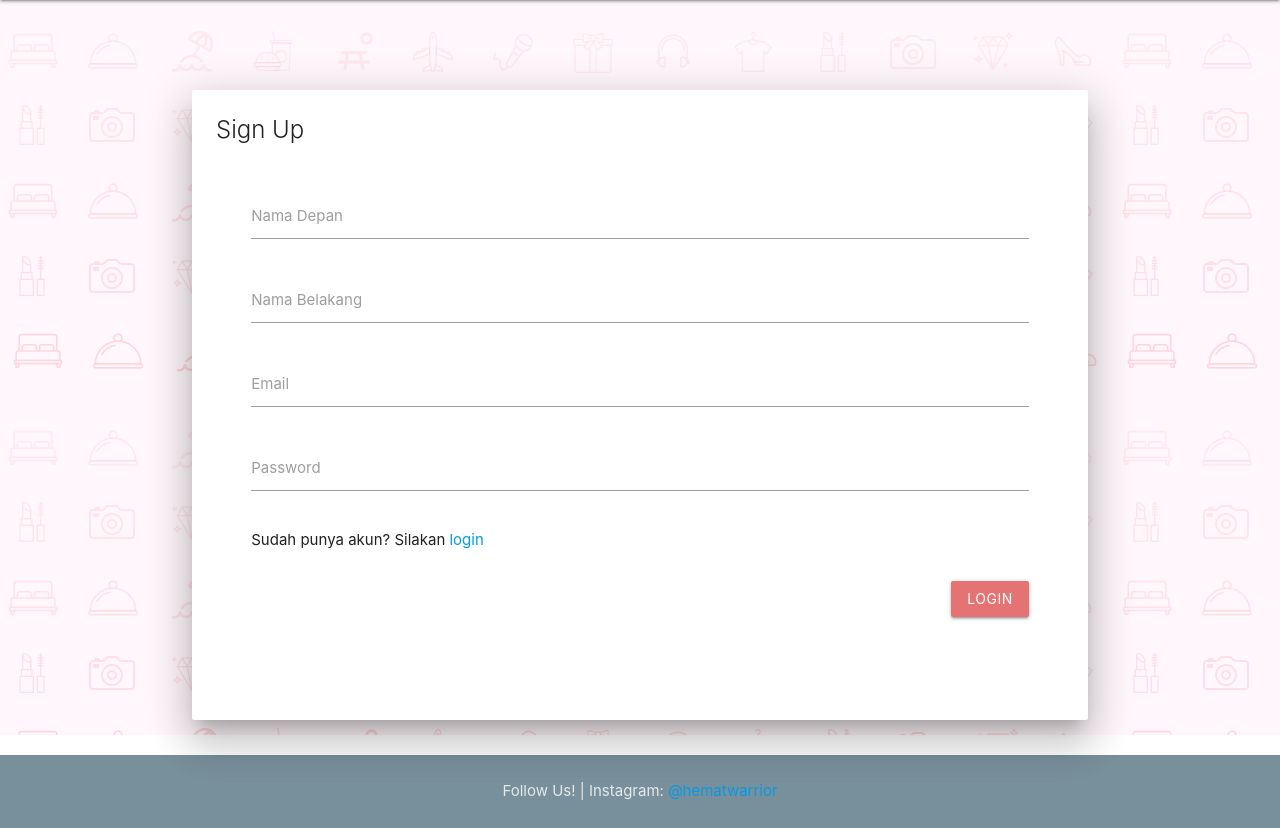
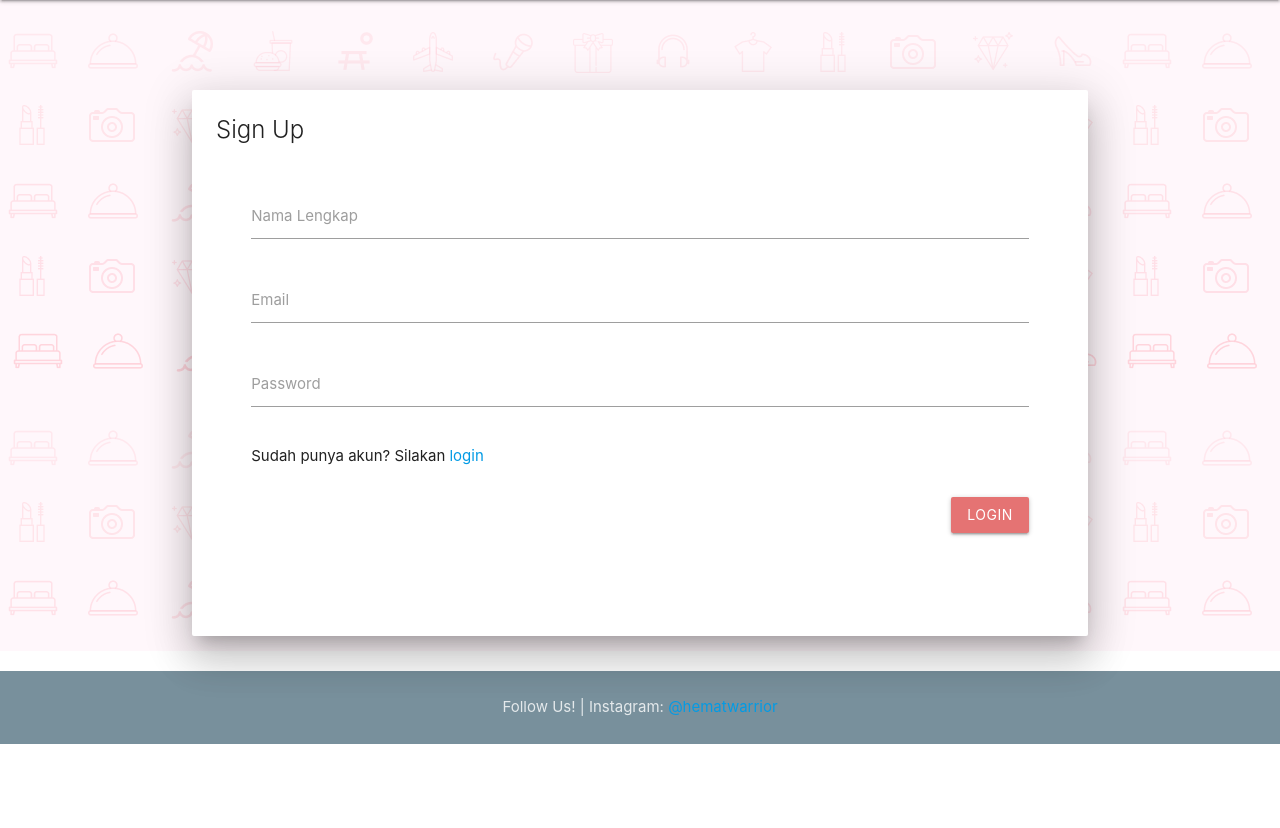
Before and after one commit to rizkiprastyo22/Website-Promo, a CodeIgniter app: page /hematwarrior/auth/signup in a window 1280 px wide. Shown: the part 64-892 px from the top of the page. After the commit the page ends 808 px from the top, so only its background shows below. Run offline with CodeIgniter, Linux system fonts and the light colour scheme; some libraries are stand-ins or nearby versions.

Commit message:
commit now

```diff
--- a/application/controllers/Auth.php
+++ b/application/controllers/Auth.php
@@ -80,13 +80,9 @@ class Auth extends CI_Controller
     // Jika form di submit jalankan blok kode ini
     if ($this->input->post('submit')) {
 
-      // Mengatur validasi data nama_depan,
+      // Mengatur validasi data nama,
       // required = tidak boleh kosong
-      $this->form_validation->set_rules('nama_depan', 'Nama Depan', 'required');
-
-      // Mengatur validasi data nama_belakang,
-      // required = tidak boleh kosong
-      $this->form_validation->set_rules('nama_belakang', 'Nama Belakang', 'required');
+      $this->form_validation->set_rules('nama', 'Nama Lengkap', 'required');
 
       // Mengatur validasi data username,
       // required = tidak boleh kosong
@@ -106,8 +102,7 @@ class Auth extends CI_Controller
       if ($this->form_validation->run() === TRUE) {
 
         $data = array(
-          'nama_depan' => $this->input->post('nama_depan'),
-          'nama_belakang' => $this->input->post('nama_belakang'),
+          'nama' => $this->input->post('nama'),
           'username' => $this->input->post('username'),
           'password' => password_hash($this->input->post('password'), PASSWORD_DEFAULT),
           'level' => 'alumni'
--- a/application/views/auth/signUp.php
+++ b/application/views/auth/signUp.php
@@ -61,12 +61,8 @@
                   </div>
                 <?php endif; ?>
                   <div class="input-field col m12">
-                    <input id="nama_depan" type="text" class="validate" name="nama_depan">
-                    <label for="nama_depan">Nama Depan</label>
-                  </div>
-                  <div class="input-field col m12">
-                    <input id="nama_belakang" type="text" class="validate" name="nama_belakang">
-                    <label for="nama_belakang">Nama Belakang</label>
+                    <input id="nama" type="text" class="validate" name="nama">
+                    <label for="nama">Nama Lengkap</label>
                   </div>
                   <div class="input-field col m12">
                     <input id="username" type="text" class="validate" name="username">
--- a/application/views/template/sidebar.php
+++ b/application/views/template/sidebar.php
@@ -6,7 +6,7 @@
           <img src="<?php echo base_url('img/bg1.png'); ?>">
         </div>
         <a href="#!user"><img class="circle" src="<?php echo base_url('assets/images/noavatar.png'); ?>"></a>
-        <!-- <a href="#!name"><span class="black-text name">Hi <?php echo ucwords(strtolower($this->session->userdata('nama_depan'))); ?>!</span></a> -->
+        <!-- <a href="#!name"><span class="black-text name">Hi <?php echo ucwords(strtolower($this->session->userdata('nama'))); ?>!</span></a> -->
         <a href="#!username"><span class="black-text username"><?php echo (strtolower($this->session->userdata('username'))); ?></span></a>
       </div>
     </li>
--- a/application/views/users/userList.php
+++ b/application/views/users/userList.php
@@ -17,8 +17,7 @@
               <thead>
                   <tr>
                       <th>No</th>
-                      <th>Nama Depan</th>
-                      <!-- <th>Nama Belakang</th> -->
+                      <th>Nama Lengkap</th>
                       <th>Email</th>
                       <th>Level</th>
                       <!-- <th class="center-align">Active</th>
@@ -30,8 +29,7 @@
                   <?php $no = 0; foreach($users as $row): ?>
                     <tr>
                       <td><?php echo ++$no; ?></td>
-                      <td><?php echo $row->nama_depan; ?></td>
-                      <!-- <td><?php echo $row->nama_belakang; ?></td> -->
+                      <td><?php echo $row->nama; ?></td>
                       <td><?php echo $row->username; ?></td>
                       <td><?php echo $row->level; ?></td>
                       <!-- <td class="center-align"><?php echo $row->active; ?></td>
--- a/db_hematwarrior.sql
+++ b/db_hematwarrior.sql
@@ -3,8 +3,7 @@ USE hemat_warrior;
 
 CREATE TABLE `users` (
   `id` int(11) NOT NULL AUTO_INCREMENT,
-  `nama_depan` varchar(50) NOT NULL,
-  `nama_belakang` varchar(50) NOT NULL,
+  `nama` varchar(50) NOT NULL,
   `username` varchar(50) NOT NULL,
   `password` varchar(255) NOT NULL,
   `level` enum('mitra','pelanggan') NOT NULL DEFAULT 'pelanggan',
```
Also changed, not shown: application/controllers/Users.php (+4 -20 lines), application/views/users/userAdd.php (+2 -6 lines), application/views/users/userEdit.php (+2 -6 lines).
